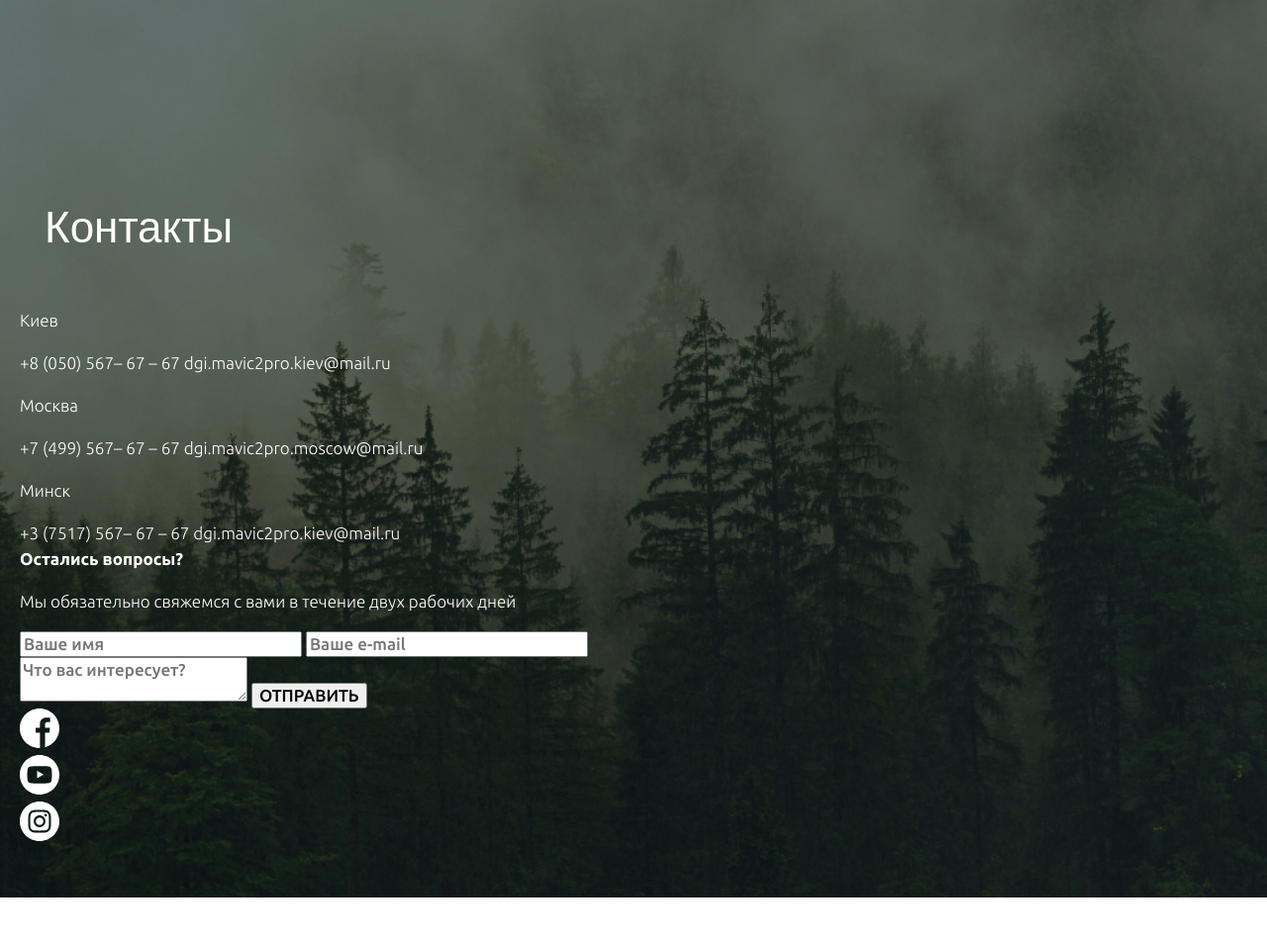
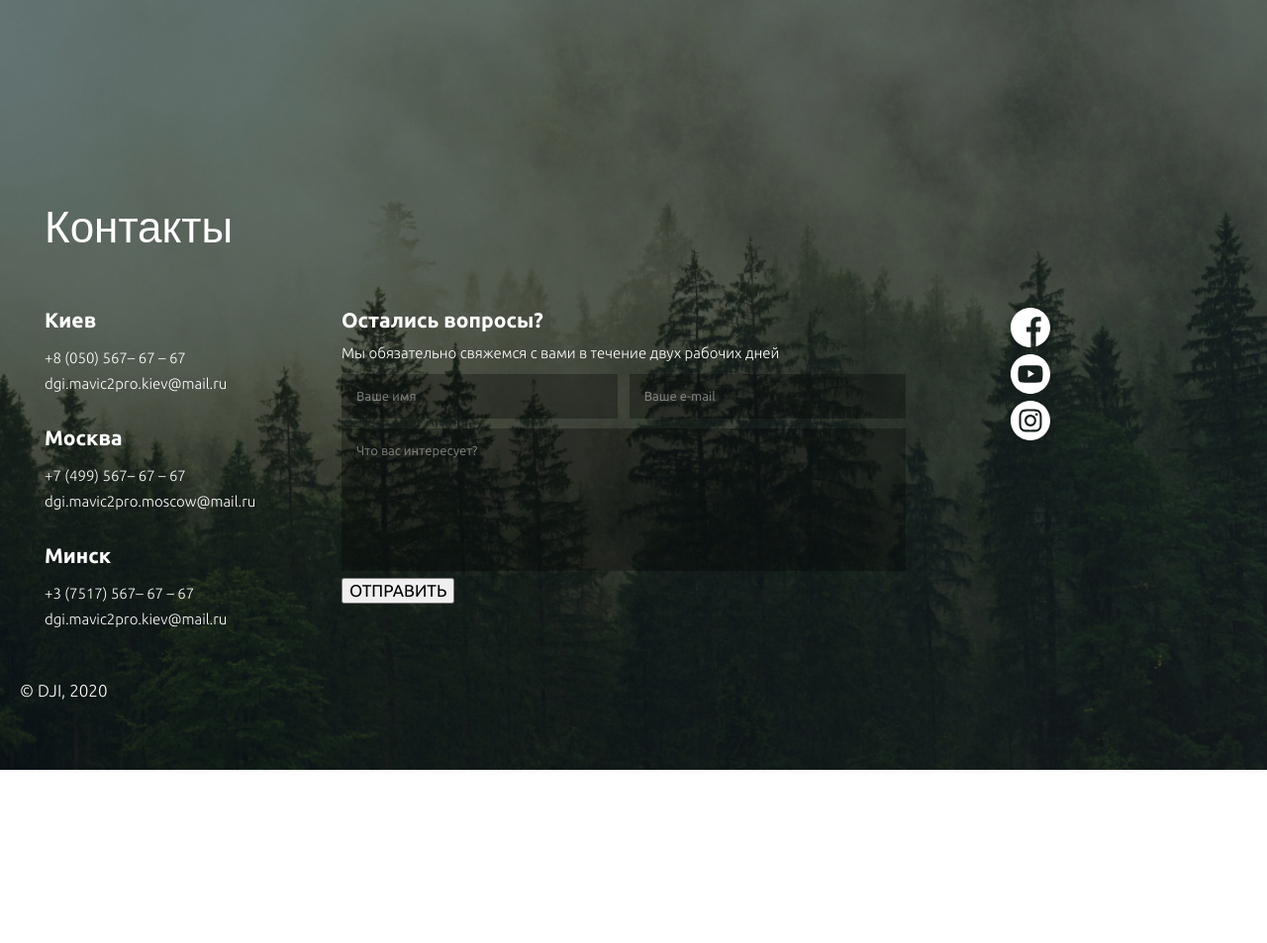
Before and after one commit to Nielll951/Mavic, a website: page app/index.html in a window 1280 px wide. Shown: the part 4379-5332 px from the top of the page at 99% size. After the commit the page ends 5157 px from the top, so only its background shows below. Drawn offline with nearby package versions, Linux system fonts and the light colour scheme.

Commit message:
added styles for section contacts

```diff
--- a/app/index.html
+++ b/app/index.html
@@ -6,7 +6,7 @@
   <meta name="viewport" content="width=device-width, initial-scale=1.0">
   <meta http-equiv="X-UA-Compatible" content="ie=edge">
   <title>Mavic 2 Pro</title>
-  <link href="https://fonts.googleapis.com/css2?family=Ubuntu:wght@300;500;700&display=swap" rel="stylesheet">
+  <link href="https://fonts.googleapis.com/css2?family=Ubuntu:wght@300;400;500;700&display=swap" rel="stylesheet">
   <link rel="stylesheet" href="css/style.min.css">
 </head>
 
@@ -372,15 +372,13 @@
               </li>
             </ul>
           </div>
+          <footer class="footer">
+            <p class="footer__copy">© DJI, 2020</p>
+          </footer>
         </div>
       </div>
     </section>
   </main>
-  <footer class="footer">
-    <div class="container">
-      <p class="footer__copy">© DJI, 2020</p>
-    </div>
-  </footer>
 
   <script src="https://ajax.googleapis.com/ajax/libs/jquery/3.5.1/jquery.min.js"></script>
   <script src="js/libs.min.js"></script>
--- a/app/scss/_vars.scss
+++ b/app/scss/_vars.scss
@@ -1,6 +1,11 @@
 %ubuntu-light {
    font-family: 'Ubuntu', sans-serif;
    font-weight: 300;
+}
+
+%ubuntu-regular {
+   font-family: 'Ubuntu', sans-serif;
+   font-weight: 400;
 }
 
 %ubuntu-medium {
--- a/app/scss/style.scss
+++ b/app/scss/style.scss
@@ -437,3 +437,81 @@
       }
    }
 }
+
+.contacts {
+   &__inner {
+      display: flex;
+      padding-left: 25px;
+   }
+
+   &__info {
+      width: 240px;
+      margin-right: 60px;
+   }
+
+   &__info-box {
+      margin-bottom: 30px;
+   }
+
+   &__info-title,
+   &__form-title {
+      font-size: 21px;
+      line-height: 24px;
+      @extend %ubuntu-bold;
+      margin: 0 0 13px;
+   }
+
+   &__info-phone,
+   &__info-email,
+   &__form-text {
+      font-size: 15px;
+      line-height: 18px;
+   }
+
+   &__info-email:hover {
+      text-decoration: underline;
+   }
+
+   &__form {
+      width: 570px;
+      margin-right: 106px;
+   }
+
+   &__form-text {
+      margin: 0 0 12px;
+   }
+
+   &__form-line {
+      display: flex;
+      justify-content: space-between;
+      margin-bottom: 10px;
+   }
+
+   &__form-input,
+   &__form-textarea {
+      background: rgba(0, 0, 0, 0.3);
+      border: none;
+      @extend %ubuntu-regular;
+      padding: 15px;
+      font-size: 13px;
+      line-height: 15px;
+      color: #fff;
+      outline: none;
+
+      &::placeholder {
+         color: rgba(#fff, .4);
+      }
+   }
+
+   &__form-input {
+      width: 49%;
+   }
+
+   &__form-textarea {
+      min-height: 144px;
+      width: 100%;
+      resize: none;
+   }
+
+   &__form-btn {}
+}
```
Also changed, not shown: app/css/style.min.css.
